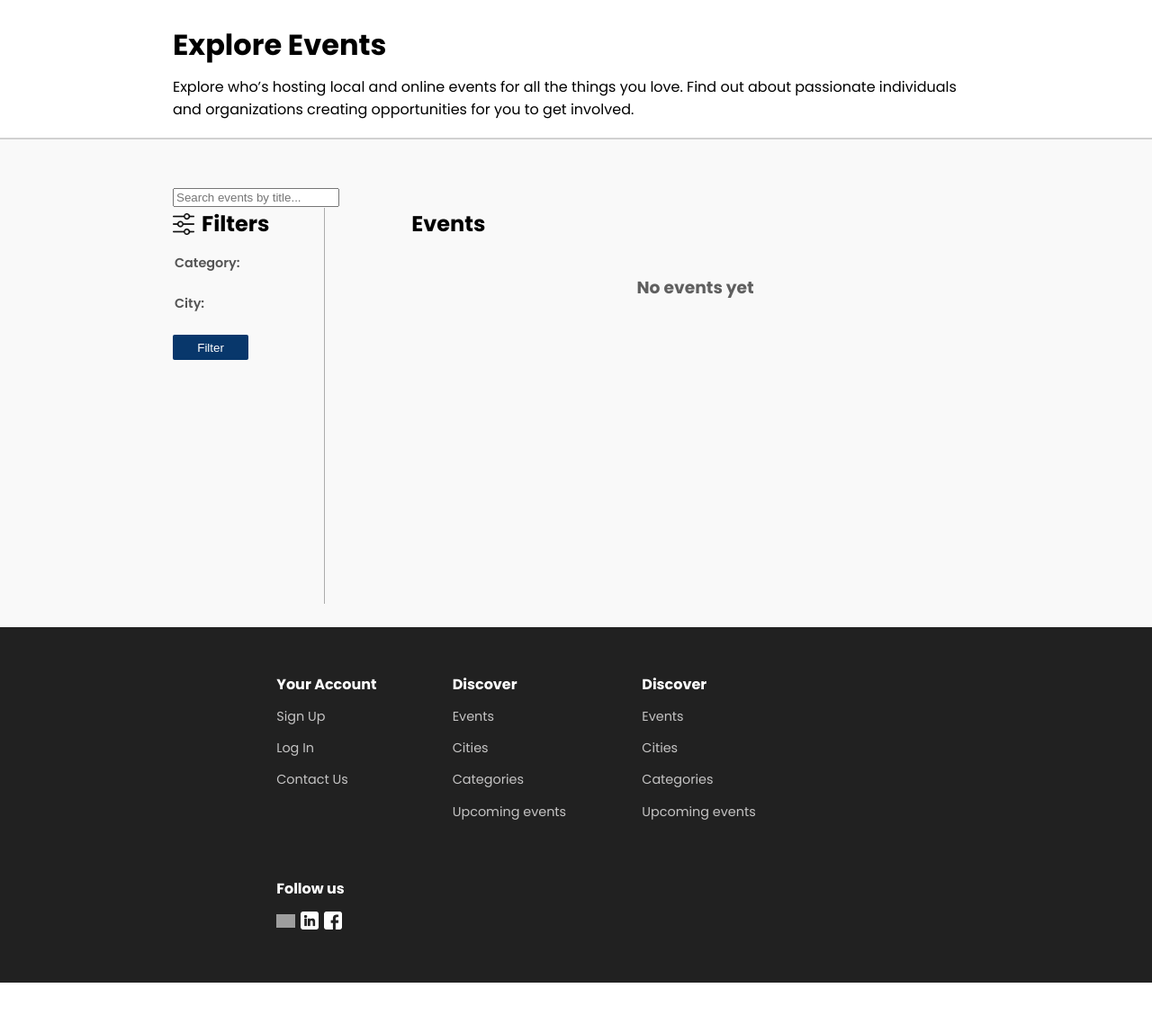
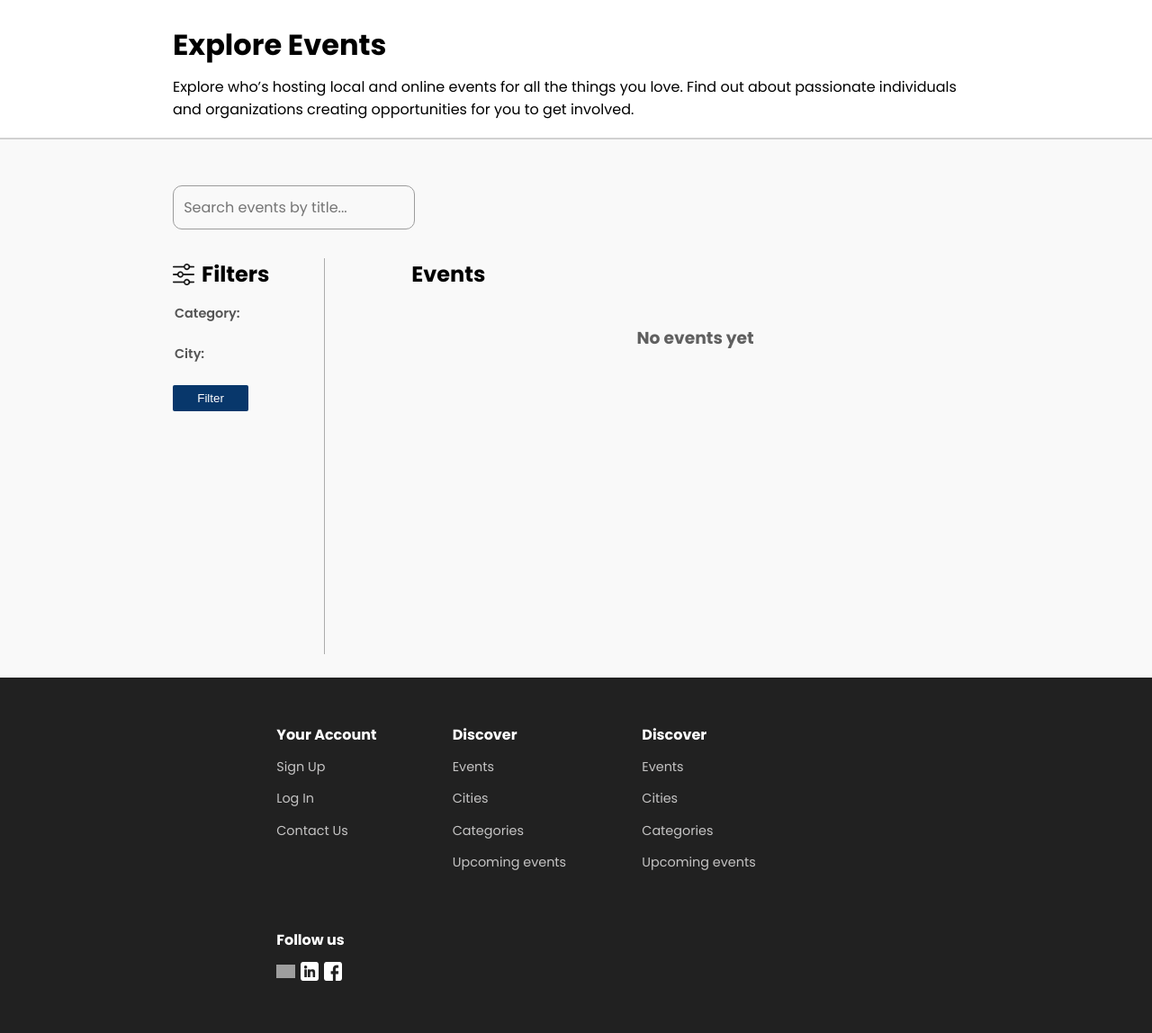
Before and after one commit to rayapetkova/VolunteerAct, a Django app: page /categories/events/ in a window 1280 px wide. Shown: the part 86-1234 px from the top of the page at 90% size. Before the commit the page ends 1178 px from the top, so only its background shows below. Run offline with Django 5.2, Linux system fonts and the light colour scheme; data that the repository does not hold is empty; grey boxes are pictures that could not be loaded.

Commit message:
Search input styling

```diff
--- a/static/css/base/nav_bar.css
+++ b/static/css/base/nav_bar.css
@@ -34,7 +34,13 @@ header section.search-bar-section input {
     font-size: 1.1em;
     margin-left: 7%;
     background-color: transparent;
-    color: #f1f1f1;
+    color: rgb(107, 107, 107);
+    outline: none;
+}
+
+header section.search-bar-section input:focus {
+    color: #252525;
+    background-color: rgb(240, 248, 255);
 }
 
 .white-placeholder::placeholder {
--- a/static/css/categories/all_events_page.css
+++ b/static/css/categories/all_events_page.css
@@ -48,6 +48,33 @@ main {
 main .aside-and-right-content {
     display: flex;
     gap: 6em;
+}
+
+
+
+main section.search-events-bar-section {
+    display: flex;
+    align-items: center;
+    width: 30%;
+}
+
+main section.search-events-bar-section input {
+    width: 100%;
+    height: 60%;
+    border: solid 1px rgb(156, 156, 156);
+    border-radius: 10px;
+    padding: 0.7em;
+    font-family: inherit;
+    font-size: 1em;
+    background-color: transparent;
+    color: rgb(107, 107, 107);
+    margin-bottom: 2em;
+    outline: none;
+}
+
+main section.search-events-bar-section input:focus {
+    color: #252525;
+    background-color: rgb(240, 248, 255);
 }
 
 
--- a/templates/categories/all_events_page.html
+++ b/templates/categories/all_events_page.html
@@ -22,7 +22,10 @@
 
 
     <main>
-        <input type="text" placeholder="Search events by title..." class="search-events-input">
+
+        <section class="search-events-bar-section">
+            <input type="text" placeholder="Search events by title..." class="search-events-input">
+        </section>
 
         <section class="aside-and-right-content">
             <aside>
@@ -125,6 +128,13 @@
                 .then((resultEvents) => {
 
                     allEventsElement.innerHTML = ''
+
+                    if (resultEvents.length == 0) {
+                        allEventsElement.innerHTML = `
+                            <h3>No events matched</h3>
+                        `
+                    }
+
                     for (let event of resultEvents) {
                         const aEventElement = document.createElement('a')
                         aEventElement.href = `{% url 'event-page' categoryId='00' pk='000' %}`.replace('00', event.category).replace('000', event.id)
```
